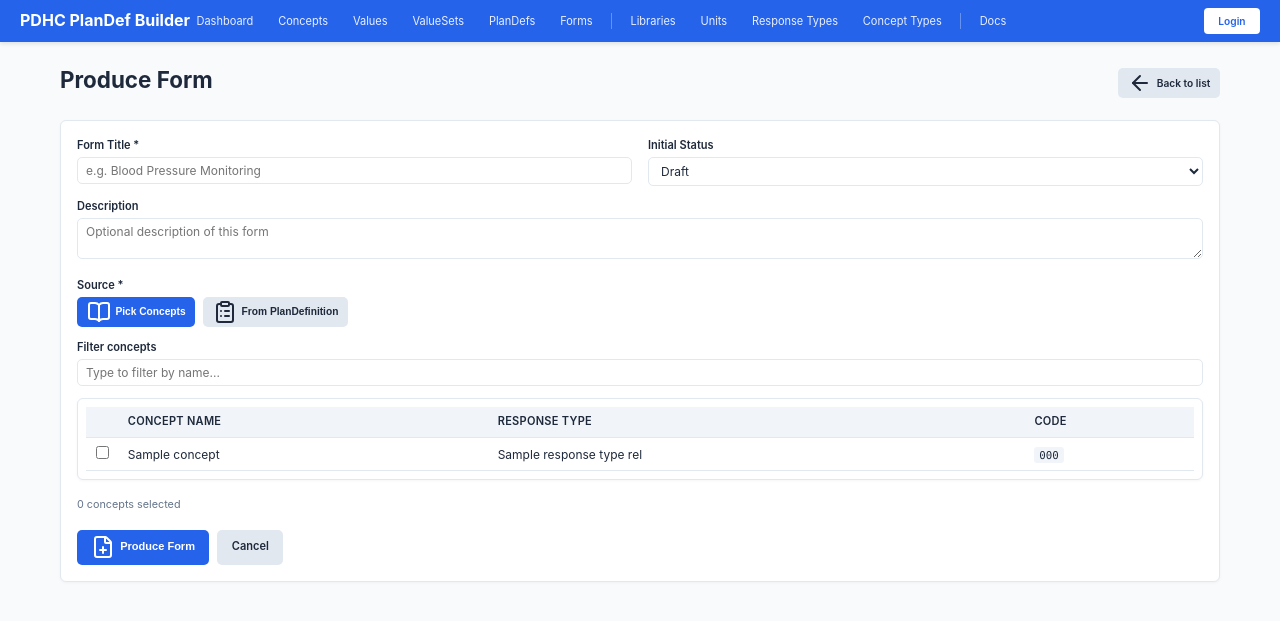
After one commit to profingvar/plan.pdhc, a Flask app: template planp/app/templates/forms/produce.html in a window 1280 px wide. The commit adds this page. Shown: the top 621 px of the page. Run offline with Flask 3, Linux system fonts and the light colour scheme; the template is opened without the code that fills it: most values are stand-ins (such as "Sample title", 1, 10 or a date in 2020); parts of the project's set-up code (start-up, migrations or seed data) failed here and were passed over.

Commit message:
Add interactive forms UI: produce page, publish and retire buttons
- Produce Form page: pick concepts (searchable, multi-select) or a
  PlanDefinition, set title/status, runs full pipeline
- Detail page: Publish button (draft→active), Retire button (active→retired)
- List page: Produce Form button in header
- Web routes: produce (GET+POST), publish (POST), retire (POST)

Co-Authored-By: Claude Opus 4.6 <noreply@anthropic.com>

```diff
--- a/planp/app/templates/forms/list.html
+++ b/planp/app/templates/forms/list.html
@@ -7,6 +7,7 @@
     <h1>Form Catalogue</h1>
     <p class="lead">FHIR Questionnaire definitions</p>
   </div>
+  <a href="{{ url_for('forms_web.produce_form') }}" class="btn btn-primary btn-sm"><i data-lucide="file-plus"></i> Produce Form</a>
 </div>
 
 <div class="card" style="margin-bottom: 0.75rem;">
--- /dev/null
+++ b/planp/app/templates/forms/produce.html
@@ -0,0 +1,164 @@
+{% extends "base.html" %}
+{% block title %}Produce Form — PDHC PlanDef Builder{% endblock %}
+
+{% block content %}
+<div class="page-header">
+  <h1>Produce Form</h1>
+  <a href="{{ url_for('forms_web.list_forms') }}" class="btn btn-secondary btn-sm"><i data-lucide="arrow-left"></i> Back to list</a>
+</div>
+
+<div class="card">
+  <form method="post" id="produce-form">
+    <div class="form-row">
+      <div class="form-group">
+        <label for="title">Form Title *</label>
+        <input type="text" id="title" name="title" class="form-control" required
+               placeholder="e.g. Blood Pressure Monitoring">
+      </div>
+      <div class="form-group">
+        <label for="status">Initial Status</label>
+        <select id="status" name="status" class="form-control">
+          <option value="draft" selected>Draft</option>
+          <option value="active">Active</option>
+        </select>
+      </div>
+    </div>
+
+    <div class="form-group">
+      <label for="description">Description</label>
+      <textarea id="description" name="description" class="form-control" rows="2"
+                placeholder="Optional description of this form"></textarea>
+    </div>
+
+    <div class="form-group">
+      <label>Source *</label>
+      <div style="display: flex; gap: 0.5rem; margin-bottom: 0.5rem;">
+        <button type="button" class="btn btn-primary btn-sm source-tab active" data-target="concepts-source">
+          <i data-lucide="book-open"></i> Pick Concepts
+        </button>
+        <button type="button" class="btn btn-secondary btn-sm source-tab" data-target="plandef-source">
+          <i data-lucide="clipboard-list"></i> From PlanDefinition
+        </button>
+      </div>
+    </div>
+
+    <!-- Concepts picker -->
+    <div id="concepts-source" class="source-panel">
+      <div class="form-group">
+        <label>Filter concepts</label>
+        <input type="text" id="concept-search" class="form-control" placeholder="Type to filter by name...">
+      </div>
+      <div class="card" style="max-height: 300px; overflow-y: auto; padding: 0.5rem;">
+        <table style="margin: 0;">
+          <thead>
+            <tr>
+              <th style="width: 2rem;"></th>
+              <th>Concept Name</th>
+              <th>Response Type</th>
+              <th>Code</th>
+            </tr>
+          </thead>
+          <tbody id="concept-list">
+            {% for c in concepts %}
+            <tr class="concept-row">
+              <td><input type="checkbox" name="concept_guids" value="{{ c.guid }}"></td>
+              <td>{{ c.concept_name }}</td>
+              <td>{{ c.response_type_rel.response_type_name if c.response_type_rel else '—' }}</td>
+              <td><code>{{ c.canonical_refnumber or '—' }}</code></td>
+            </tr>
+            {% endfor %}
+          </tbody>
+        </table>
+      </div>
+      <p style="margin-top: 0.3rem; color: var(--text-muted); font-size: 0.9em;">
+        <span id="selected-count">0</span> concepts selected
+      </p>
+    </div>
+
+    <!-- PlanDefinition picker -->
+    <div id="plandef-source" class="source-panel" style="display: none;">
+      <div class="form-group">
+        <label for="plandefinition_guid">Select PlanDefinition</label>
+        <select id="plandefinition_guid" name="plandefinition_guid" class="form-control">
+          <option value="">— Select a PlanDefinition —</option>
+          {% for pd in plandefinitions %}
+          <option value="{{ pd.guid }}">{{ pd.title }} ({{ pd.status }})</option>
+          {% endfor %}
+        </select>
+      </div>
+      <p style="color: var(--text-muted); font-size: 0.9em;">
+        All concepts referenced by the selected PlanDefinition will be resolved automatically.
+        Title and description will be inherited from the PlanDefinition unless overridden above.
+      </p>
+    </div>
+
+    <input type="hidden" id="source_type" name="source_type" value="concept_guids">
+
+    <div class="button-group" style="margin-top: 1rem;">
+      <button type="submit" class="btn btn-primary"><i data-lucide="file-plus"></i> Produce Form</button>
+      <a href="{{ url_for('forms_web.list_forms') }}" class="btn btn-secondary">Cancel</a>
+    </div>
+  </form>
+</div>
+{% endblock %}
+
+{% block scripts %}
+<script>
+  // Source tab switching
+  document.querySelectorAll('.source-tab').forEach(btn => {
+    btn.addEventListener('click', () => {
+      document.querySelectorAll('.source-tab').forEach(b => {
+        b.classList.remove('active');
+        b.classList.remove('btn-primary');
+        b.classList.add('btn-secondary');
+      });
+      btn.classList.add('active');
+      btn.classList.remove('btn-secondary');
+      btn.classList.add('btn-primary');
+
+      document.querySelectorAll('.source-panel').forEach(p => p.style.display = 'none');
+      document.getElementById(btn.dataset.target).style.display = 'block';
+
+      const st = document.getElementById('source_type');
+      st.value = btn.dataset.target === 'plandef-source' ? 'plandefinition' : 'concept_guids';
+    });
+  });
+
+  // Concept search filter
+  document.getElementById('concept-search').addEventListener('input', function() {
+    const q = this.value.toLowerCase();
+    document.querySelectorAll('.concept-row').forEach(row => {
+      const name = row.children[1].textContent.toLowerCase();
+      row.style.display = name.includes(q) ? '' : 'none';
+    });
+  });
+
+  // Selected count
+  document.querySelectorAll('input[name="concept_guids"]').forEach(cb => {
+    cb.addEventListener('change', () => {
+      const count = document.querySelectorAll('input[name="concept_guids"]:checked').length;
+      document.getElementById('selected-count').textContent = count;
+    });
+  });
+
+  // Form validation
+  document.getElementById('produce-form').addEventListener('submit', function(e) {
+    const sourceType = document.getElementById('source_type').value;
+    if (sourceType === 'concept_guids') {
+      const checked = document.querySelectorAll('input[name="concept_guids"]:checked');
+      if (checked.length === 0) {
+        e.preventDefault();
+        alert('Select at least one concept.');
+      }
+    } else {
+      const pd = document.getElementById('plandefinition_guid').value;
+      if (!pd) {
+        e.preventDefault();
+        alert('Select a PlanDefinition.');
+      }
+    }
+  });
+
+  lucide.createIcons();
+</script>
+{% endblock %}
```
Also changed, not shown: planp/app/routes/forms.py (+132 -2 lines), planp/app/templates/forms/detail.html (+17 -1 lines).
